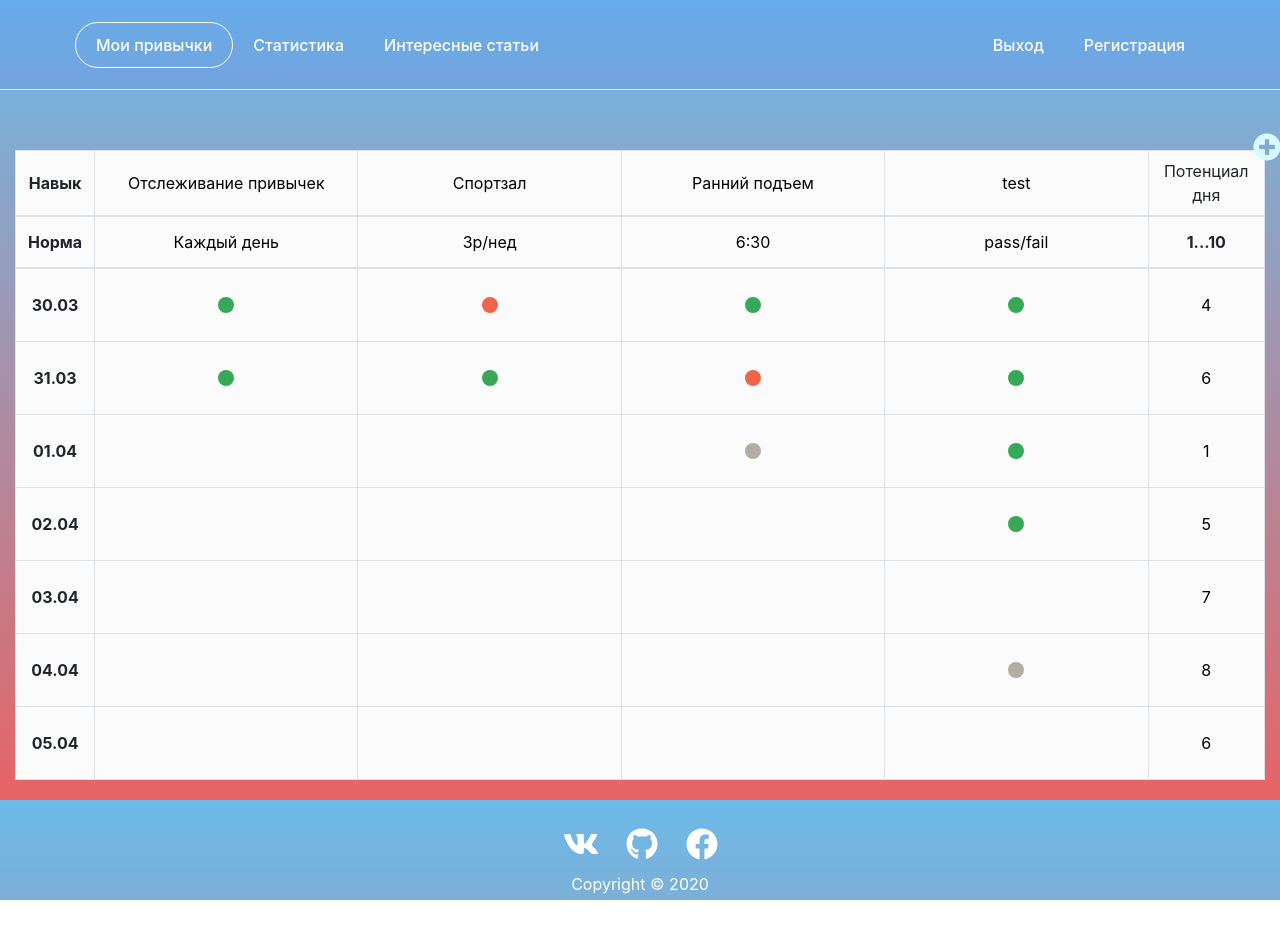
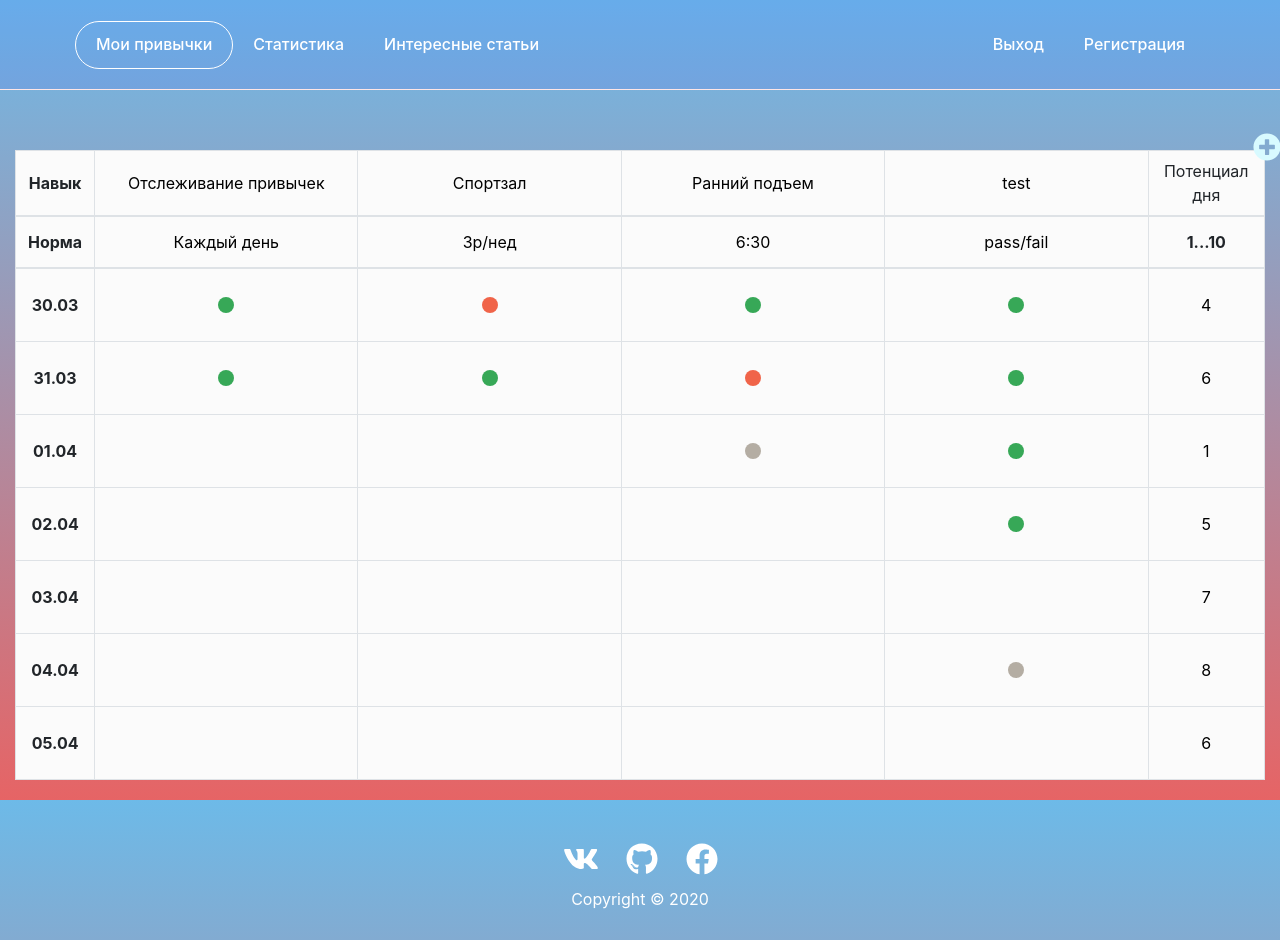
Before and after one commit to PickleDan/habits-tracker-app, a React (Create React App) app: page / in a window 1280 px wide. Before the commit the page ends 900 px from the top, so only its background shows below. Built offline with nearby package versions, Linux system fonts and the light colour scheme.

Commit message:
update styles

```diff
--- a/src/components/footer/Footer.module.scss
+++ b/src/components/footer/Footer.module.scss
@@ -1,5 +1,5 @@
 footer {
-    height: 60px;
+    height: 100px;
     display: flex;
     width: 100%;
     flex-direction: column;
@@ -13,6 +13,7 @@ footer {
 }
 .icon {
     color: #fff;
+    cursor: pointer;
     transition: 0.2s ease-in-out;
 
     &:hover {
@@ -22,5 +23,5 @@ footer {
 
 .copyright {
     color: #fff;
-    padding-top: 10px;
+    padding: 10px 0;
 }
--- a/src/components/header/Header.module.scss
+++ b/src/components/header/Header.module.scss
@@ -31,7 +31,7 @@
     padding: 0 60px;
 }
 .menuItem {
-    padding: 10px 20px;
+    padding: 10px 20px 12px 20px;
     color: #fff;
     cursor: pointer;
     font-weight: 500;
```
